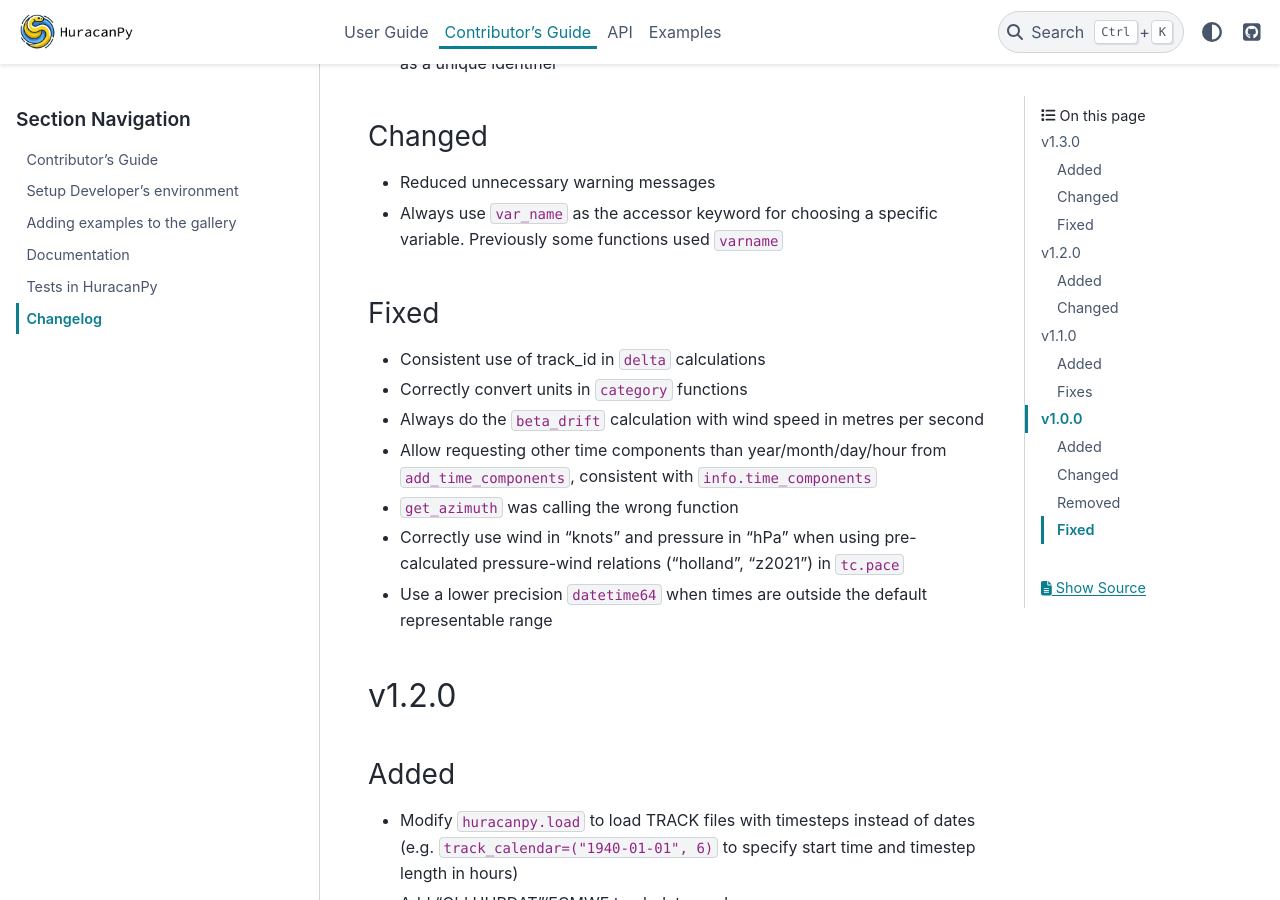
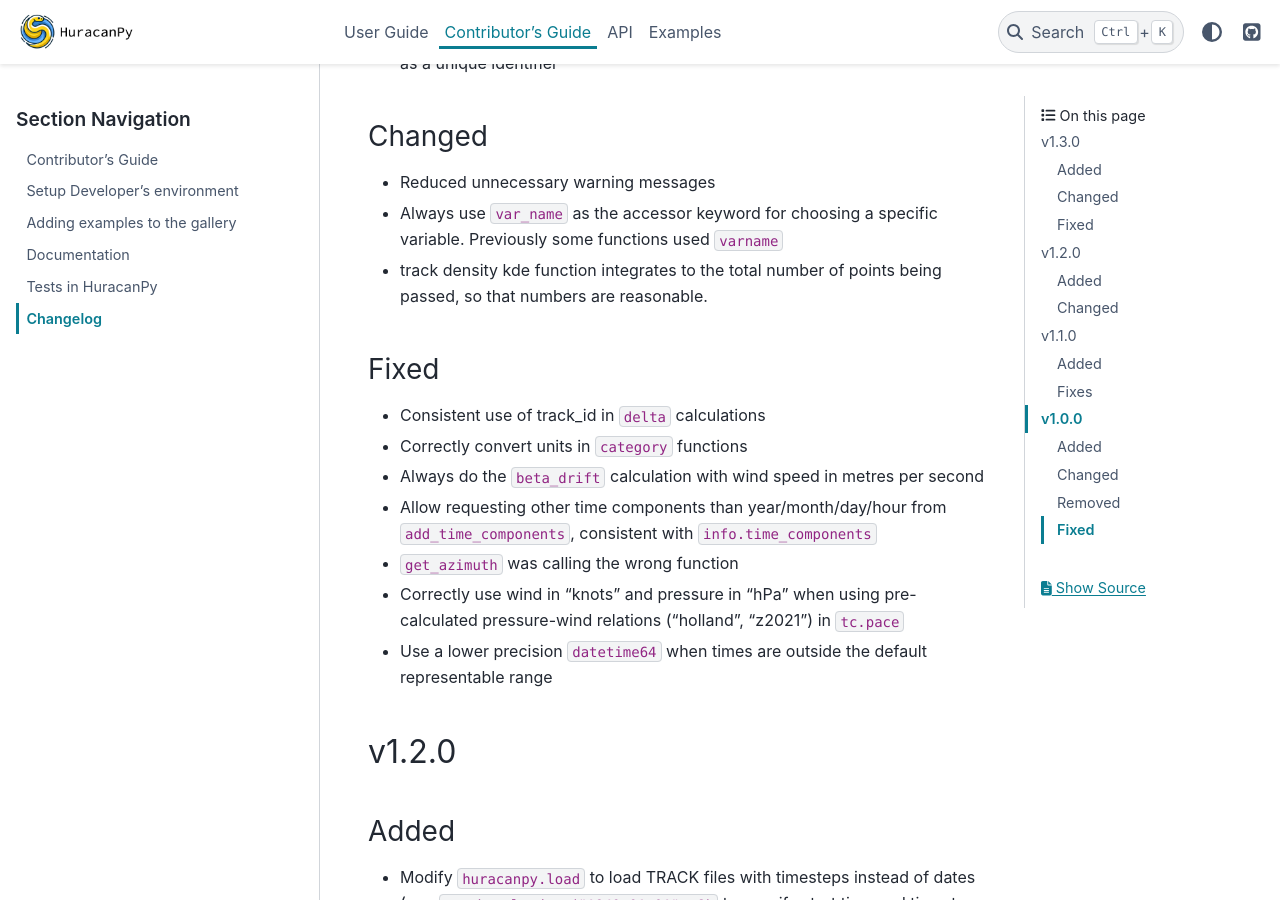
Before and after one commit to Huracan-project/huracanpy, a Sphinx documentation site: the page built from docs/dev_guide/changelog.md, in a window 1280 px wide and 900 px high, scrolled down 753 px. Built offline with Sphinx 7.4.7 and the PyData theme 0.15.4, drawn with Linux system fonts in a browser that asks for light colours.

Commit message:
Update changelog.md

```diff
--- a/docs/dev_guide/changelog.md
+++ b/docs/dev_guide/changelog.md
@@ -21,6 +21,7 @@ and this project adheres to [Semantic Versioning](https://semver.org/spec/v2.0.0
 ### Changed
 - Reduced unnecessary warning messages
 - Always use `var_name` as the accessor keyword for choosing a specific variable. Previously some functions used `varname`
+- track density kde function integrates to the total number of points being passed, so that numbers are reasonable.
 
 ### Fixed
 - Consistent use of track_id in `delta` calculations
```
